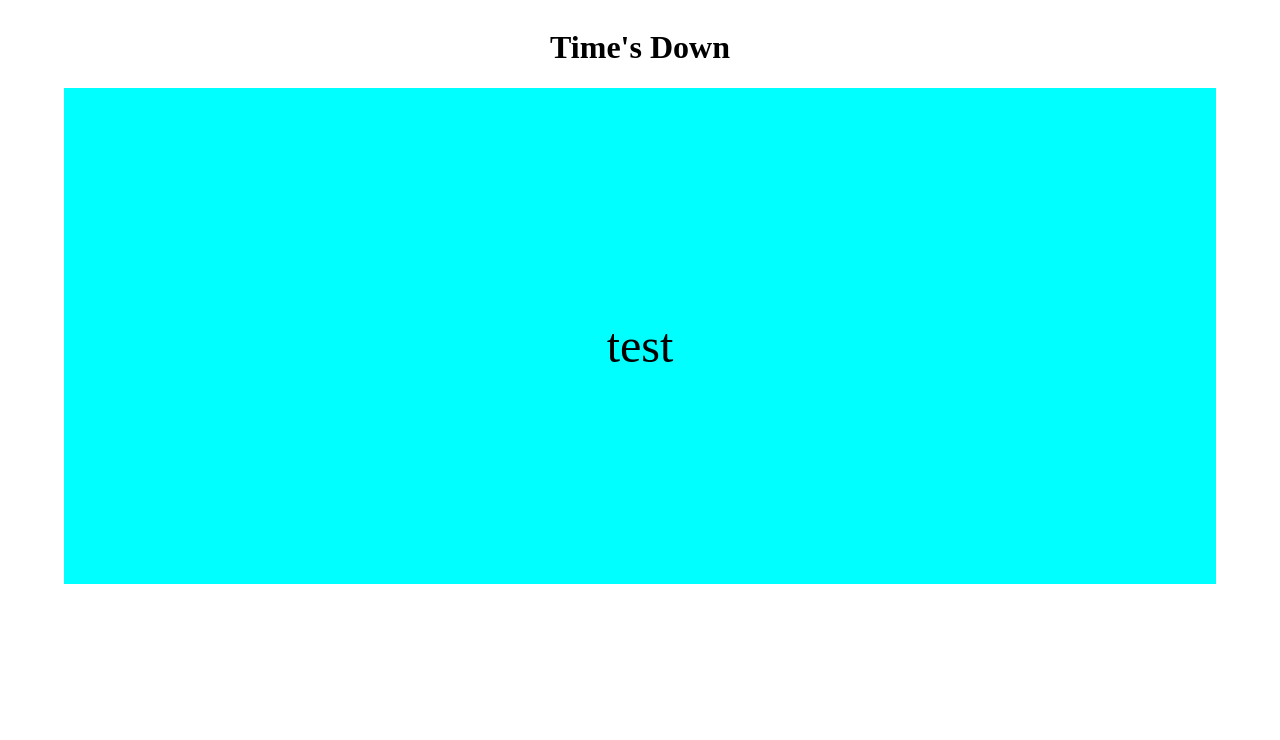
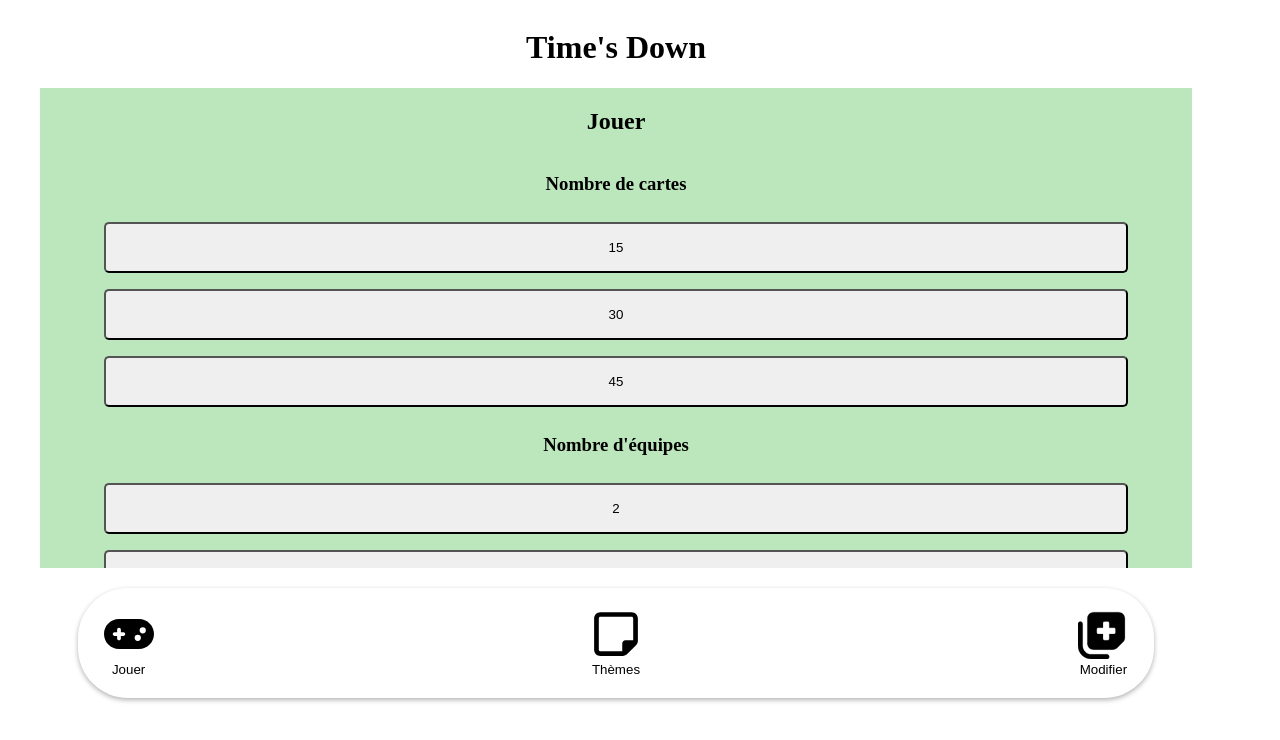
Before and after one commit to Nicolas-Delbovier/TimesDownPWA, a Vue app: page / in a window 1280 px wide. Shown: the top 740 px of the page. Built offline with nearby package versions, Linux system fonts and the light colour scheme.

Commit message:
Make play button trigger the game.
Also:
* Write "Jouer" instead of "Play"
* Add buttons to choose the number of Teams

```diff
--- a/src/App.vue
+++ b/src/App.vue
@@ -2,28 +2,44 @@
 // import { RouterLink, RouterView } from 'vue-router'
 import Menu from './views/Menu.vue'
 import Game from './views/Game.vue'
+
 
 </script>
 
 <template>
   <div id="window">
     <h1>Time's Down</h1>
-    <!-- <Menu @startGame="startGame"></Menu> -->
-    <Game></Game>
+    <Menu v-if="state === 'menu'" @startGame="onStartGame"></Menu>
+    <Game v-if="state === 'game'"></Game>
   </div>
 </template>
 
+<script>
+export default {
+  data() {
+    return {
+      state: 'menu'
+    }
+  },
+  methods: {
+    onStartGame(message) {
+      console.log('game start', message)
+      this.state = 'game';
+    }
+  }
+}
+</script>
+
 <style scoped>
-
-#window{
+#window {
   display: flex;
   flex-direction: column;
   align-items: center;
+  height: 95vh;
+  width: 95vw
 }
 
 h1 {
-    text-align: center;
+  text-align: center;
 }
-
-
 </style>
--- a/src/views/Menu.vue
+++ b/src/views/Menu.vue
@@ -1,6 +1,6 @@
 <template>
     <div id="menu">
-        <Play @playButtonPressed="startGame" @updateNbCards="updateNbCards" v-if="contentView === 'play'" class="content" />
+        <Play @playButtonPressed="startGame" @updateNbCards="updateNbCards" @updateNbTeams="updateNbTeams" v-if="contentView === 'play'" class="content" />
         <ThemesSelection @useTheme="updateSelectedThemes" v-if="contentView === 'themes'" :decks="cardsData"
             class="content" />
         <Modifications v-if="contentView === 'modifications'" class="content" />
@@ -26,7 +26,8 @@ export default {
                 acc[theme] = true;
                 return acc
             }, {}),
-            nbCardsToPlay: 30
+            nbCardsToPlay: 30,
+            nbTeams: 2
         };
     },
     components: {
@@ -39,6 +40,9 @@ export default {
         updateNbCards(message){
             this.nbCardsToPlay = message;
         },
+        updateNbTeams(message){
+            this.nbTeams = message;
+        },
         startGame(message) {
             let allWords = [];
             for (let  deck of this.cardsData){
@@ -49,7 +53,7 @@ export default {
             allWords = allWords.slice(0, this.nbCardsToPlay);
             allWords = allWords.sort(() => 0.5 - Math.random())
             console.log(allWords)
-            this.$emit('startGame', allWords)
+            this.$emit('startGame', {'words': allWords, 'nbTeams': this.nbTeams})
         },
         changeMenuView(message) {
             this.contentView = message;
--- a/src/views/Play.vue
+++ b/src/views/Play.vue
@@ -7,9 +7,15 @@
             <button @click="updateNbCards(30)" class="button">30</button>
             <button @click="updateNbCards(45)" class="button">45</button>
         </div>
+        <div id="nbCardsTeamsButtons">
+            <h3>Nombre d'équipes</h3>
+            <button @click="updateNbTeams(2)" class="button">2</button>
+            <button @click="updateNbTeams(3)" class="button">3</button>
+            <button @click="updateNbTeams(4)" class="button">4</button>
+        </div>
 
         <button class="button" id="playButton" @click="emitPressPlayMessage">
-            Play
+            Jouer
         </button>
     </div>
 </template>
@@ -22,6 +28,9 @@ export default {
         },
         updateNbCards(number){
             this.$emit('updateNbCards', number)
+        },
+        updateNbTeams(number){
+            this.$emit('updateNbTeams', number)
         }
     },
 };
@@ -46,7 +55,7 @@ export default {
     margin: 5vh 5vw;
 }
 
-#nbCardsRadioButtons {
+#nbCardsRadioButtons, #nbCardsTeamsButtons {
     display: flex;
     flex-direction: column;
 }
```
